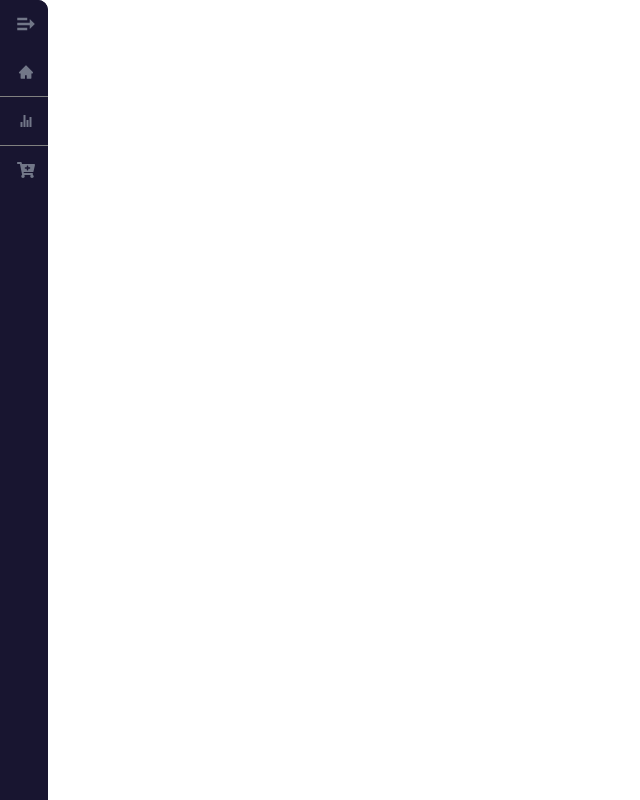
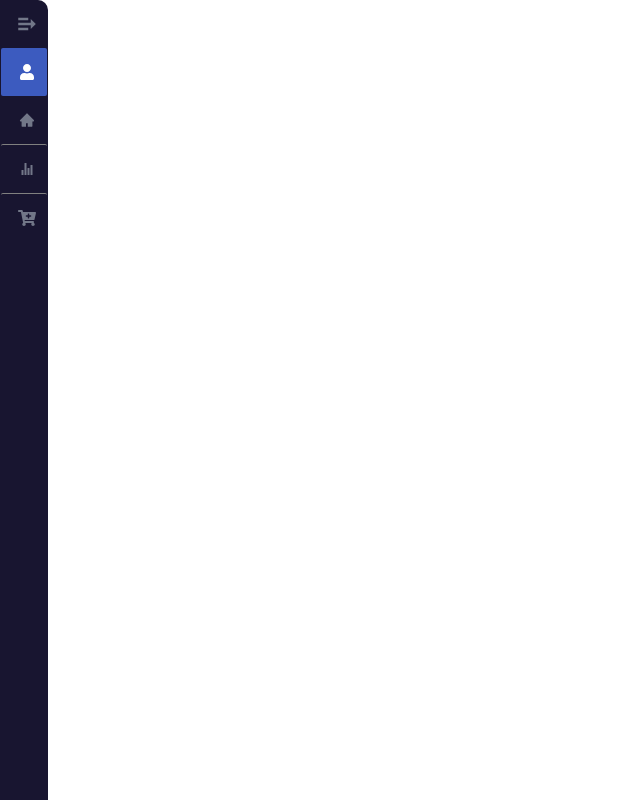
Before and after one commit to junior8adlt/sidebar-dropdown, a React (Create React App) app: page / in a window 1280 px wide. Shown: the whole page, without its empty margins (0-640 px from the left). Built offline with nearby package versions, Linux system fonts and the light colour scheme.

Commit message:
adding the user static and improves

```diff
--- a/src/components/SidebarTwo.css
+++ b/src/components/SidebarTwo.css
@@ -33,8 +33,10 @@
   color: #fff;
 }
 .sidebarItem {
-  width: 100%;
+  width: 95%;
   border-top: 1px solid gray;
+  margin: 0 auto;
+  border-radius: 2px;
 }
 
 .sidebarTwoLink {
@@ -75,7 +77,7 @@
 .link-text {
   display: none;
   margin-left: 1rem;
-  font-size: 14px;
+  font-size: 13px;
 }
 .dropdownIcon {
   display: none;
@@ -145,3 +147,25 @@ li {
 .h-100 {
   height: 100%;
 }
+
+.sidebarUser {
+  align-items: center;
+  height: 3rem;
+  text-decoration: none;
+  transition: 600ms;
+  font-family: Assistant;
+  font-size: 14px;
+  font-weight: bold;
+  font-stretch: normal;
+  font-style: normal;
+  line-height: 1.43;
+  letter-spacing: 1px;
+  background-color: #3c5bbf;
+  border: none;
+}
+.sidebarUser span {
+  color: #ffffff;
+}
+.sidebarUser:hover {
+  background-color: #3c5bbf;
+}
--- a/src/components/SidebarTwo.js
+++ b/src/components/SidebarTwo.js
@@ -3,6 +3,7 @@ import * as CgIcons from "react-icons/cg";
 import * as IoIcons from "react-icons/io";
 import * as HiIcons from 'react-icons/hi'
 import * as FaIcons from 'react-icons/fa'
+import * as FiIcons from "react-icons/fi";
 import { SidebarData } from "./SidebarData";
 import { SubMenu } from "./SubMenu";
 import './SidebarTwo.css'
@@ -19,6 +20,17 @@ export const SidebarTwo = () => {
              (<CgIcons.CgMoveRight size={30} onClick={showSidebar} />)}
              <span className={!sidebar ? 'd-none' : ''}><span className="blue-text">ADD</span><span className="white-text">IKA</span></span>
              <IoIcons.IoMdNotificationsOutline size={20} className={!sidebar ? 'd-none' : ''}/>
+             </span>
+             </li>
+             <li className="sidebarUser  sidebarItem">
+             <span className="sidebarTwoLink sidebarActionButton">
+             <FaIcons.FaUser/>
+          <span className="link-text">
+               Bonequi Addika
+          </span>
+        <div className="dropdownIcon">
+        <FiIcons.FiChevronDown size={20} />
+        </div>
              </span>
              </li>
             <ul className="sidebarNavTwo">
```
